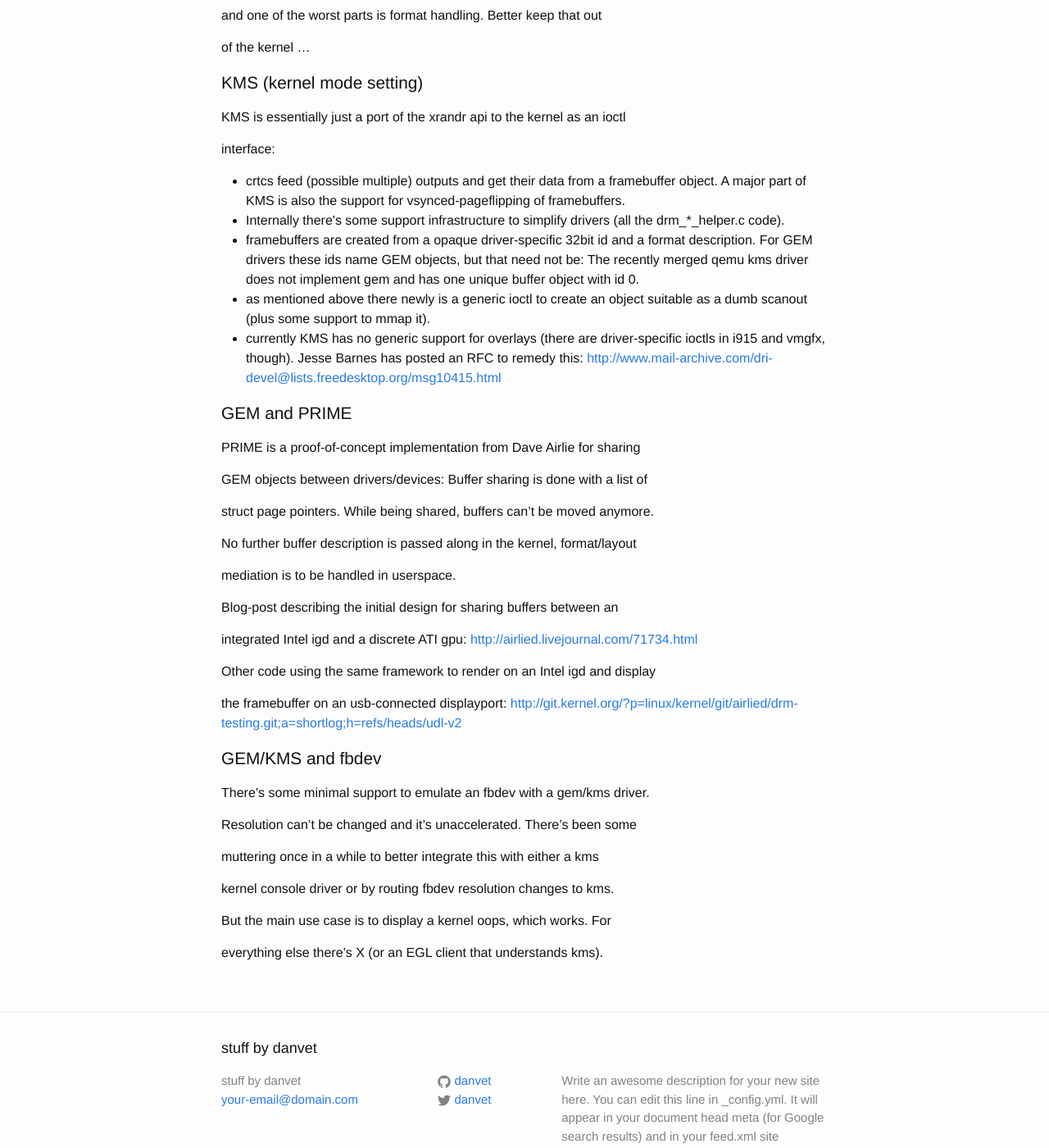
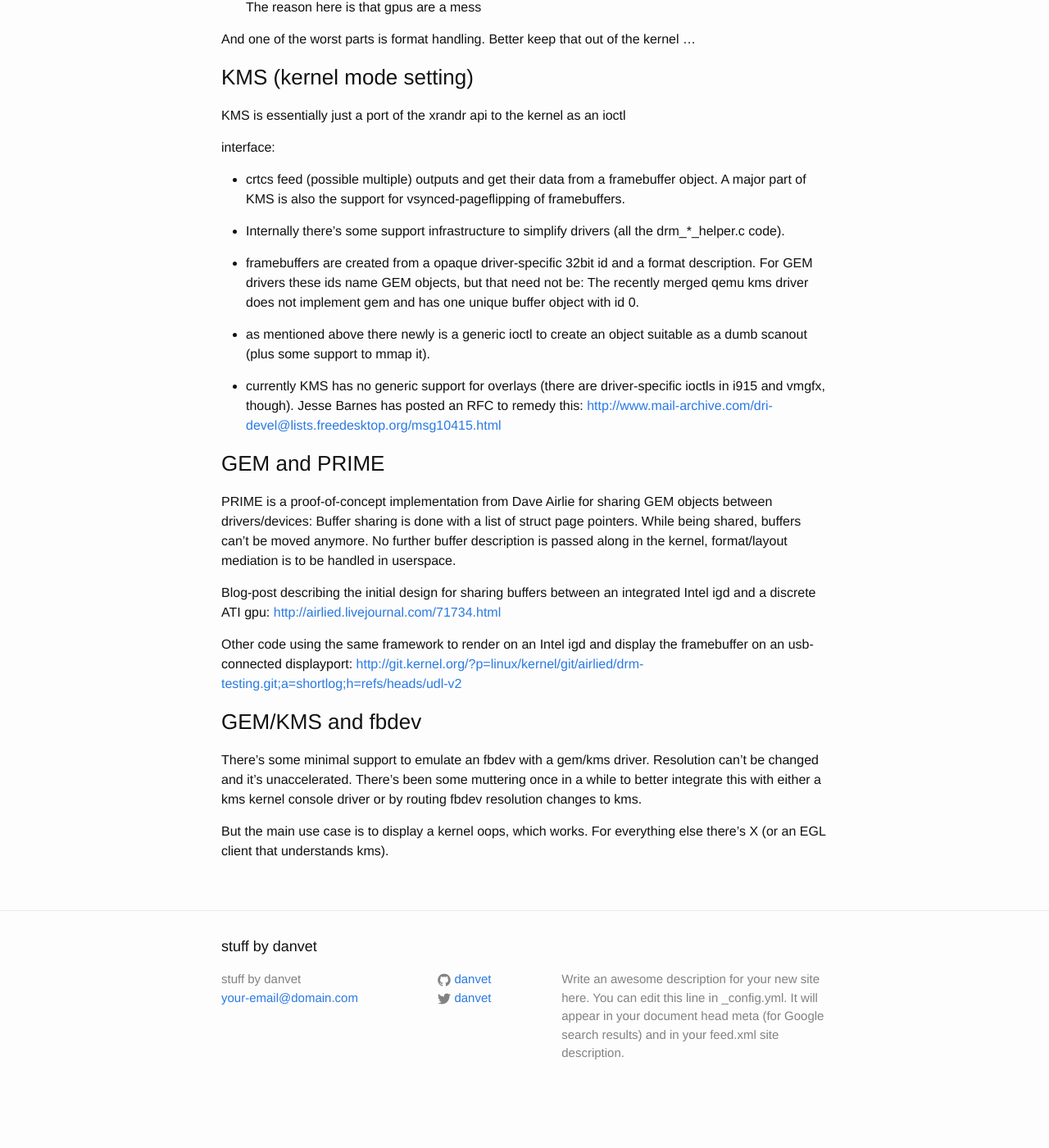
Before and after one commit to danvet/danvet.github.io, a Jekyll site: the page built from _posts/2011-05-04-gem-overview.md, in a window 1280 px wide and 1400 px high, scrolled down 1571 px. Shown: the whole window at 82% size. Built offline with Jekyll 4.4.1, drawn with Linux system fonts in a browser that asks for light colours; after the commit the page ends 2927 px from its top, so only the background shows below that; some of the changed lines change nothing that is shown; some of the changed text lies outside the part shown.

Commit message:
2011-05-04-gem-overview.md: Conversion

```diff
--- a/_posts/2011-05-04-gem-overview.md
+++ b/_posts/2011-05-04-gem-overview.md
@@ -10,138 +10,128 @@
 blogger_orig_url: http://blog.ffwll.ch/2011/05/gem-overview.html
 ---
 
-This is the script of a short intro I've given at the Linaro@UDS memory management summit in Budapest in spring 2011. Yep, it's a bit old ...
+This is the script of a short intro I've given at the Linaro@UDS memory
+management summit in Budapest in spring 2011. Yep, it's a bit old ...
 
 <a name='more'></a>
 
-The core idea of GEM is to identify graphic buffer objects with 32bit ids. The reason being "X runs out of open fds" (KDE easily reaches a few thousand).
+The core idea of GEM is to identify graphic buffer objects with 32bit ids. The
+reason being "X runs out of open fds" (KDE easily reaches a few thousand).
+
+The core design principle behind GEM is that the kernel is in full control of
+the allocation of these buffer objects and is free to move the around in any way
+it sees fit. This is to make concurrent rendering by multiple processes possible
+while userspace can still assume that it is in sole possession of the gpu - GEM
+means "graphics execution manager".
+
+Below some more details on what GEM is and does, what it does _not_ do and how
+it relates to other graphic subsystems.
+
+### GEM does ...
+
+- lifecycle management. Userspace references are associated with the drm fd and
+  get reaped on close (in case userspace forgets about them).
+
+- per-device global names to exchange buffers between processes (eg dri2). These
+  names are again 32bit ids. These global ids do not count as userspace
+  references and don't prevent a buffer from being reaped.
+
+- It implements very few generic ioctls:
+  - flink for creating a global name for a buffer object
+  - open for getting a per-fd handle to a buffer object with a global name
+  - close for dropping a per-fd handle.
 
 
-
-The core design principle behind GEM is that the kernel is in full control of the allocation of these buffer objects and is free to move the around in any way it sees fit. This is to make concurrent rendering by multiple processes possible while userspace can still assume that it is in sole possession of the gpu - GEM means "graphics execution manager".
-
-
-
-Below some more details on what GEM is and does, what it does _not_ do and how it relates to other graphic subsystems.
-
-
-
-<span style="font-size:130%;">GEM does ...</span>
-
-
-
-<ul><li>lifecycle management. Userspace references are associated with the drm fd and get reaped on close (in case userspace forgets about them).</li>
-
-<li>per-device global names to exchange buffers between processes (eg dri2). These names are again 32bit ids. These global ids do not count as userspace references and don't prevent a buffer from being reaped.</li>
-
-<li>it implements very few generic ioctls:
-
-<ul><li> flink for creating a global name for a buffer object</li><li>open for getting a per-fd handle to a buffer object with a global name</li><li> close for dropping a per-fd handle.
-
-</li></ul></li>
-
-<li><blockquote></blockquote> a little bit of kernel-internal helpers to facilitate mmap (by blending multiple buffer objects into the single drm device address space) and a few other things.
-
-</li></ul>
+- a little bit of kernel-internal helpers to facilitate mmap (by blending
+  multiple buffer objects into the single drm device address space) and a few
+  other things.
 
 That's it, i.e. GEM is very much meant to be as simple as possible.
 
-
-
-<span style="font-size:130%;">Driver-specific GEM ioctls</span>
-
-
+### Driver-specific GEM ioctls
 
 The generic GEM stuff is obviously not very useful. So drivers implement
 
 quite a bit driver-specific ioctls, like:
 
-<ul><li>buffer creation. In recent kernels there is some support to create dumb scanout objects for KMS. But they're only really useful for boot-splashs and unaccelerated dumb KMS drivers. Creating buffers usable for rendering is only possible with driver specific ioctls.</li><li>command submission. An important part is mapping abstract buffer ids to actual gpu address (and rewriting batchbuffers with these). In the future,  with support for virtual gpu address spaces this might change.</li><li>tiling management. The kernel needs to know this to correctly tile/detile  buffers when moving them around (e.g. evicting from vram).</li><li>command completion signalling and gpu/cpu synchronization.
+- buffer creation. In recent kernels there is some support to create dumb
+  scanout objects for KMS. But they're only really useful for boot-splashs and
+  unaccelerated dumb KMS drivers. Creating buffers usable for rendering is only
+  possible with driver specific ioctls.
 
-</li></ul>
+- command submission. An important part is mapping abstract buffer ids to actual
+  gpu address (and rewriting batchbuffers with these). In the future,  with
+  support for virtual gpu address spaces this might change.
+
+- tiling management. The kernel needs to know this to correctly tile/detile
+  buffers when moving them around (e.g. evicting from vram).
+
+- command completion signalling and gpu/cpu synchronization.
 
 There are currently two approaches for implementing a GEM driver:
 
-<ul><li>roll-your-own, used by drm/i915 (and sometimes getting flaked for NIH).</li><li>ttm-base: radeon &amp; nouveau.
+- roll-your-own, used by drm/i915 (and sometimes getting flaked for NIH).
 
-</li></ul>
+- ttm-base: radeon &amp; nouveau.
 
-<span style="font-size:130%;">GEM does not ...</span>
-
-
+### GEM does not ...
 
 This still leaves out a few things that I've seen mentioned as
-
 ideas/requirements here and elsewhere:
 
 - cross-device buffer sharing and namespaces (see below) and
+- buffer format handling and mediation between different users (except
+  tiling as mentioned above). The reason here is that gpus are a mess
 
-- buffer format handling and mediation between different users (except
-
-tiling as mentioned above). The reason here is that gpus are a mess
-
-and one of the worst parts is format handling. Better keep that out
-
+And one of the worst parts is format handling. Better keep that out
 of the kernel ...
 
 
-
-
-
-<span style="font-size:130%;">KMS (kernel mode setting)</span>
-
-
+### KMS (kernel mode setting)
 
 KMS is essentially just a port of the xrandr api to the kernel as an ioctl
 
 interface:
 
-<ul><li>crtcs feed (possible multiple) outputs and get their data from a framebuffer object. A major part of KMS is also the support for vsynced-pageflipping of framebuffers.</li><li>Internally there's some support infrastructure to simplify drivers (all the drm_*_helper.c code).</li><li>framebuffers are created from a opaque driver-specific 32bit id and a format description. For GEM drivers these ids name GEM objects, but that need not be: The recently merged qemu kms driver does not implement  gem and has one unique buffer object with id 0.</li><li>as mentioned above there newly is a generic ioctl to create an object suitable as a dumb scanout (plus some support to mmap it).</li><li>currently KMS has no generic support for overlays (there are driver-specific ioctls in i915 and vmgfx, though). Jesse Barnes has posted an RFC to remedy this: <a href="http://www.mail-archive.com/dri-devel@lists.freedesktop.org/msg10415.html">http://www.mail-archive.com/dri-devel@lists.freedesktop.org/msg10415.html</a>
+- crtcs feed (possible multiple) outputs and get their data from a framebuffer
+  object. A major part of KMS is also the support for vsynced-pageflipping of
+  framebuffers.
 
-</li></ul>
+- Internally there's some support infrastructure to simplify drivers (all the
+  drm_*_helper.c code).
 
-<span style="font-size:130%;">GEM and PRIME</span>
+- framebuffers are created from a opaque driver-specific 32bit id and a format
+  description. For GEM drivers these ids name GEM objects, but that need not be:
+  The recently merged qemu kms driver does not implement  gem and has one unique
+  buffer object with id 0.
 
+- as mentioned above there newly is a generic ioctl to create an object suitable
+  as a dumb scanout (plus some support to mmap it).
 
+- currently KMS has no generic support for overlays (there are driver-specific ioctls in i915 and vmgfx, though). Jesse Barnes has posted an RFC to remedy this: <a href="http://www.mail-archive.com/dri-devel@lists.freedesktop.org/msg10415.html">http://www.mail-archive.com/dri-devel@lists.freedesktop.org/msg10415.html</a>
 
-PRIME is a proof-of-concept implementation from Dave Airlie for sharing
+### GEM and PRIME
 
-GEM objects between drivers/devices: Buffer sharing is done with a list of
-
-struct page pointers. While being shared, buffers can't be moved anymore.
-
-No further buffer description is passed along in the kernel, format/layout
-
-mediation is to be handled in userspace.
-
-
+PRIME is a proof-of-concept implementation from Dave Airlie for sharing GEM
+objects between drivers/devices: Buffer sharing is done with a list of struct
+page pointers. While being shared, buffers can't be moved anymore.  No further
+buffer description is passed along in the kernel, format/layout mediation is to
+be handled in userspace.
 
 Blog-post describing the initial design for sharing buffers between an
+integrated Intel igd and a discrete ATI gpu: <a
+href="http://airlied.livejournal.com/71734.html">http://airlied.livejournal.com/71734.html</a>
 
-integrated Intel igd and a discrete ATI gpu: <a href="http://airlied.livejournal.com/71734.html">http://airlied.livejournal.com/71734.html</a>
+Other code using the same framework to render on an Intel igd and display the
+framebuffer on an usb-connected displayport: <a
+href="http://git.kernel.org/?p=linux/kernel/git/airlied/drm-testing.git;a=shortlog;h=refs/heads/udl-v2">http://git.kernel.org/?p=linux/kernel/git/airlied/drm-testing.git;a=shortlog;h=refs/heads/udl-v2</a>
 
-
-
-Other code using the same framework to render on an Intel igd and display
-
-the framebuffer on an usb-connected displayport: <a href="http://git.kernel.org/?p=linux/kernel/git/airlied/drm-testing.git;a=shortlog;h=refs/heads/udl-v2">http://git.kernel.org/?p=linux/kernel/git/airlied/drm-testing.git;a=shortlog;h=refs/heads/udl-v2</a>
-
-
-
-<span style="font-size:130%;">GEM/KMS and fbdev</span>
-
-
+### GEM/KMS and fbdev
 
 There's some minimal support to emulate an fbdev with a gem/kms driver.
+Resolution can't be changed and it's unaccelerated. There's been some muttering
+once in a while to better integrate this with either a kms kernel console driver
+or by routing fbdev resolution changes to kms.
 
-Resolution can't be changed and it's unaccelerated. There's been some
-
-muttering once in a while to better integrate this with either a kms
-
-kernel console driver or by routing fbdev resolution changes to kms.
-
-
-
-But the main use case is to display a kernel oops, which works. For
-
-everything else there's X (or an EGL client that understands kms).
+But the main use case is to display a kernel oops, which works. For everything
+else there's X (or an EGL client that understands kms).
```
